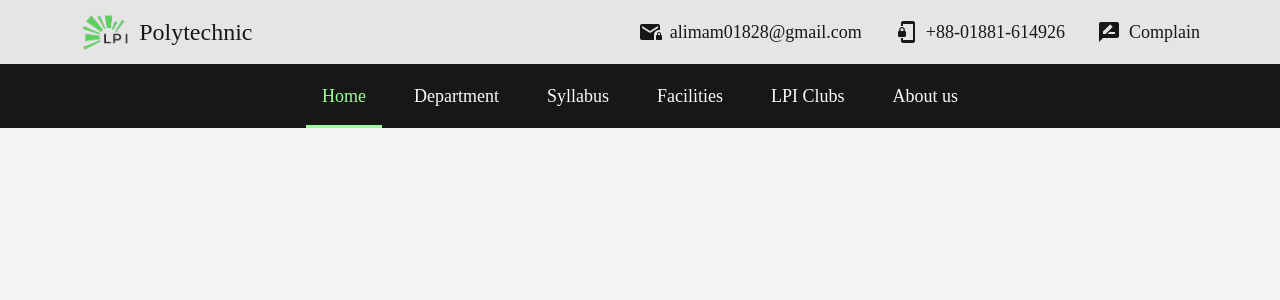
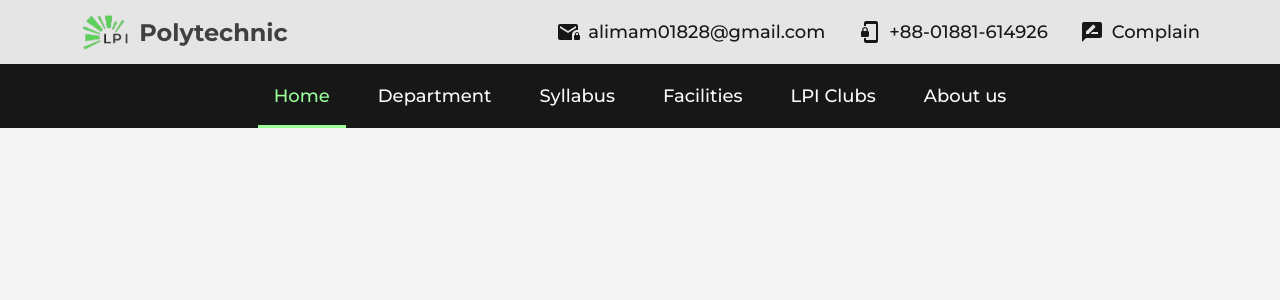
Before and after one commit to al-imam/lpi, a React (Vite) app: page / in a window 1280 px wide. Shown: the top 300 px of the page. Built offline with nearby package versions, Linux system fonts and the light colour scheme.

Commit message:
change font style

```diff
--- a/src/components/Header/header.module.css
+++ b/src/components/Header/header.module.css
@@ -17,6 +17,9 @@
 
 .header > a {
   font-size: 1.5rem;
+  color: var(--gray-700);
+  font-family: var(--ff-m);
+  font-weight: var(--fw-m);
 }
 
 .img {
@@ -38,6 +41,8 @@
   align-items: center;
   gap: 0.5rem;
   color: var(--gray-900);
+  font-family: var(--ff-m);
+  font-weight: var(--fw-500);
   transition: transform 200ms ease-out;
 }
 
--- a/src/components/Navbar/navbar.module.css
+++ b/src/components/Navbar/navbar.module.css
@@ -11,6 +11,11 @@ ul {
 a {
   color: currentColor;
   text-decoration: none;
+}
+
+.navbarNav a {
+  font-family: var(--ff-m);
+  font-weight: var(--fw-500);
 }
 
 .navbar {
@@ -69,7 +74,7 @@ a {
 }
 
 .dropdownMenu li {
-  color: var(--gray-900);
+  color: var(--gray-700);
   font-size: 1.125rem;
   padding: 0.35rem;
   border-radius: 0.25rem;
--- a/src/index.css
+++ b/src/index.css
@@ -1,3 +1,5 @@
+@import url("https://fonts.googleapis.com/css2?family=Montserrat:wght@500;700&family=Roboto:wght@400;500;700&display=swap");
+
 *,
 *::after,
 *::before {
@@ -19,6 +21,12 @@
   --gray-700: #404040;
   --gray-800: #262626;
   --gray-900: #171717;
+
+  --ff-m: "Montserrat";
+  --fw-m: 700;
+  --ff-r: "Roboto";
+  --fw-500: 500;
+  --fw-400: 400;
 }
 
 :focus-visible {
```
